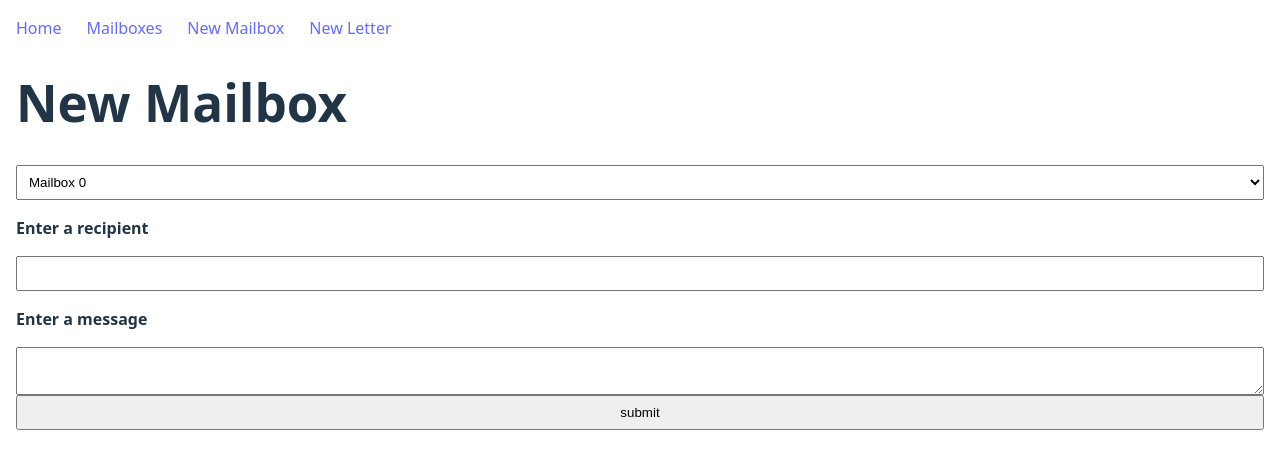
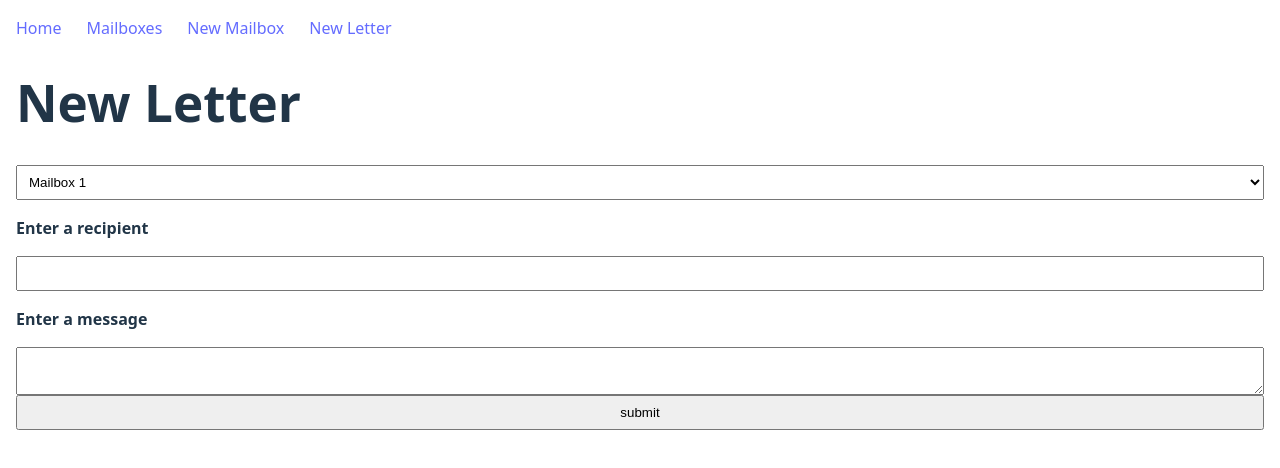
Before and after one commit to yousifj129/react-router-dom-lab, a React (Vite) app: page /new-letter in a window 1280 px wide. Shown: the top 468 px of the page. Built offline with nearby package versions, Linux system fonts and the light colour scheme.

Commit message:
forgot to change h1

```diff
--- a/src/App.jsx
+++ b/src/App.jsx
@@ -13,7 +13,7 @@ import LetterForm from "./components/LetterForm/LetterForm";
 
 const App = () => {
   const [mailboxes, setMailboxes] = useState([{
-    _id: 0,
+    _id: 1,
     boxSize: 'Small',
     boxOwner: 'Alex'
   },])
--- a/src/components/LetterForm/LetterForm.jsx
+++ b/src/components/LetterForm/LetterForm.jsx
@@ -20,7 +20,7 @@ const LetterForm = ({ mailboxes, addLetter }) => {
     }
     return (
         <>
-            <h1>New Mailbox</h1>
+            <h1>New Letter</h1>
 
 
             <form onSubmit={handleSubmit}>
--- a/src/components/MailboxForm/MailboxForm.jsx
+++ b/src/components/MailboxForm/MailboxForm.jsx
@@ -4,7 +4,7 @@ import { useNavigate } from "react-router"
 const MailboxForm = ({mailboxes, addBox}) => {
     const navigate = useNavigate()
     const [formData, setFormData] = useState({
-        _id: mailboxes.length,
+        _id: mailboxes.length + 1,
         boxSize: 'Small',
         boxOwner: ''
     })
```
Also changed, not shown: 1 other file (tests, documents, lock files or other folders).
